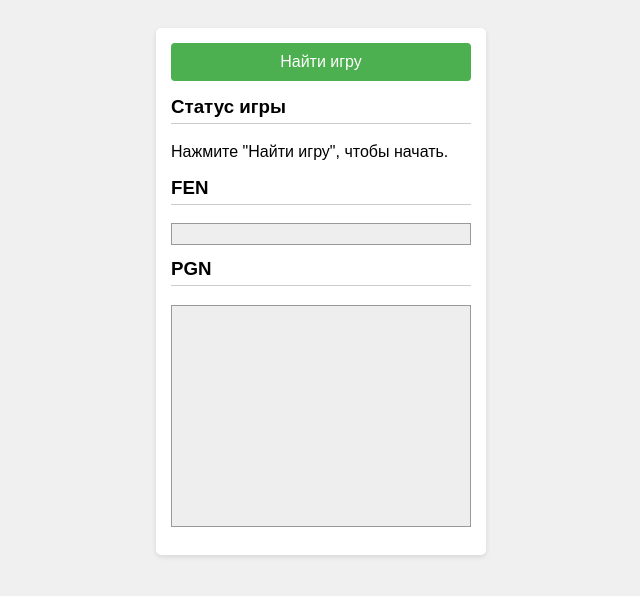
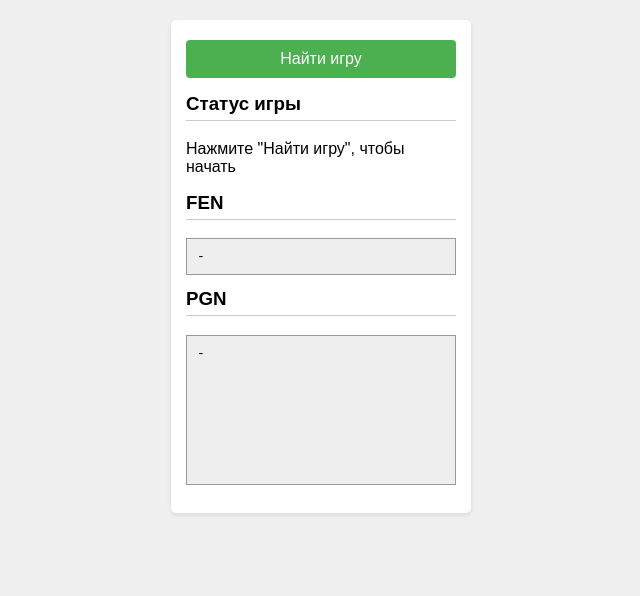
Before and after one commit to davydovavic002-cmyk/chessrad-rooms2, a plain HTML site: page index.html in a window 1280 px wide. Shown: the whole page, without its empty margins (529-1169 px from the left). Drawn offline with nearby package versions, Linux system fonts and the light colour scheme.

Commit message:
Update game.html

```diff
--- a/index.html
+++ b/index.html
@@ -5,40 +5,155 @@
     <meta name="viewport" content="width=device-width, initial-scale=1.0">
     <title>Онлайн Шахматы</title>
 
-    <link rel="stylesheet" href="css/chessboard-1.0.0.min.css?v=1.9">
+    <!-- Стили для шахматной доски -->
+    <link rel="stylesheet" href="/css/chessboard-1.0.0.min.css">
 
+    <!-- Основные стили страницы -->
     <style>
-        body { font-family: sans-serif; display: flex; justify-content: center; align-items: flex-start; padding-top: 20px; background-color: #f0f0f0; }
-        .container { display: flex; gap: 20px; flex-wrap: wrap; justify-content: center; }
-        #myBoard { width: 400px; }
-        .info-panel { width: 300px; background: #fff; padding: 15px; border-radius: 5px; box-shadow: 0 2px 5px rgba(0,0,0,0.1); }
-        .info-panel h3 { margin-top: 0; border-bottom: 1px solid #ccc; padding-bottom: 5px; }
-        pre { background: #eee; padding: 10px; border: 1px solid #999; white-space: pre-wrap; word-wrap: break-word; }
-        #findGameBtn { width: 100%; padding: 10px; font-size: 16px; cursor: pointer; background-color: #4CAF50; color: white; border: none; border-radius: 4px; margin-bottom: 15px; }
-        #findGameBtn:disabled { background-color: #cccccc; cursor: not-allowed; }
+        /* Обнуляем отступы по умолчанию и добавляем box-sizing */
+        * {
+            box-sizing: border-box;
+        }
+
+        body {
+            font-family: sans-serif;
+            display: flex;
+            justify-content: center;
+            align-items: flex-start;
+            padding-top: 20px;
+            background-color: #f0f0f0;
+            margin: 0;
+            min-height: 100vh;
+        }
+
+        .container {
+            display: flex;
+            gap: 20px;
+            flex-wrap: wrap;
+            justify-content: center;
+        }
+
+        /* Контейнер для доски */
+        #myBoard {
+            width: 400px;
+        }
+
+        /* Информационная панель справа */
+        .info-panel {
+            width: 300px;
+            background: #fff;
+            padding: 15px;
+            border-radius: 5px;
+            box-shadow: 0 2px 5px rgba(0, 0, 0, 0.1);
+        }
+
+        .info-panel h3 {
+            margin-top: 0;
+            border-bottom: 1px solid #ccc;
+            padding-bottom: 5px;
+        }
+
+        /* Блок для FEN и PGN */
+        pre {
+            background: #eee;
+            padding: 10px;
+            border: 1px solid #999;
+            white-space: pre-wrap;
+            word-wrap: break-word;
+        }
+
+        /* Контейнеры для кнопок */
+        .controls {
+            margin-bottom: 15px;
+        }
+
+        /* Общие стили для кнопок */
+        .controls button {
+            width: 100%;
+            padding: 10px;
+            font-size: 16px;
+            cursor: pointer;
+            border: none;
+            border-radius: 4px;
+            transition: background-color 0.3s;
+            margin-top: 5px; /* Небольшой отступ между кнопками */
+            color: white;
+        }
+
+        .controls button:disabled {
+            background-color: #cccccc !important; /* Важно, чтобы перебить другие стили */
+            cursor: not-allowed;
+        }
+
+        /* Стили для конкретных кнопок */
+        #findGameBtn {
+            background-color: #4CAF50; /* Зеленый */
+        }
+
+        #resignBtn {
+            background-color: #f44336; /* Красный */
+        }
+
+        #rematchBtn {
+            background-color: #2196F3; /* Синий */
+        }
+
+        /* Стиль для мигающей кнопки реванша */
+        .glowing-button {
+            animation: glowing 1.5s infinite;
+        }
+
+        @keyframes glowing {
+            0% { box-shadow: 0 0 3px #2196F3; }
+            50% { box-shadow: 0 0 10px #2196F3, 0 0 15px #2196F3; }
+            100% { box-shadow: 0 0 3px #2196F3; }
+        }
     </style>
 </head>
 <body>
 
 <div class="container">
+    <!-- Элемент, в который будет встроена шахматная доска -->
     <div id="myBoard"></div>
+
+    <!-- Информационная панель с кнопками и статусом -->
     <div class="info-panel">
-        <button id="findGameBtn">Найти игру</button>
+
+        <!-- Контейнер для кнопки поиска, управляется через #searchControls -->
+        <div id="searchControls" class="controls">
+            <!-- ИСПРАВЛЕНО: ID кнопки теперь "findGameBtn", чтобы соответствовать JS -->
+            <button id="findGameBtn">Найти игру</button>
+        </div>
+
+        <!-- Контейнер для кнопок во время игры, изначально скрыт -->
+        <div id="gameControls" class="controls" style="display: none;">
+            <button id="resignBtn">Сдаться</button>
+            <button id="rematchBtn" style="display: none;">Реванш</button>
+        </div>
+
         <h3>Статус игры</h3>
-        <p id="status">Нажмите "Найти игру", чтобы начать.</p>
+        <p id="status">Нажмите "Найти игру", чтобы начать</p>
+
         <h3>FEN</h3>
-        <pre id="fen"></pre>
+        <pre id="fen">-</pre>
+
         <h3>PGN</h3>
-        <pre id="pgn" style="height: 200px; overflow-y: scroll;"></pre>
+        <pre id="pgn" style="height: 150px; overflow-y: auto;">-</pre>
     </div>
 </div>
 
-<!-- Загружаем все скрипты с нашего сервера, чтобы избежать проблем с блокировками -->
+<!-- Подключение скриптов. Порядок очень важен! -->
+<!-- 1. jQuery -->
+<script src="/js/jquery-3.4.1.min.js"></script>
+<!-- 2. Socket.IO -->
 <script src="/socket.io/socket.io.js"></script>
-<script src="js/jquery-3.4.1.min.js"></script>
-<script src="js/chess.min.js"></script>
-<script src="js/chessboard-1.0.0.min.js?v=1.9"></script>
-<script src="js/script_v2.js?v=1.9"></script>
+<!-- 3. Chessboard.js (визуализация доски) -->
+<script src="/js/chessboard-1.0.0.min.js"></script>
+<!-- 4. Chess.js (логика шахмат) -->
+<!-- ИСПРАВЛЕНО: добавлена закрывающая скобка > -->
+<script src="https://cdnjs.cloudflare.com/ajax/libs/chess.js/0.10.2/chess.min.js"></script>
+<!-- 5. Ваш основной скрипт -->
+<script src="/js/script_v2.js"></script>
 
 </body>
 </html>
```
